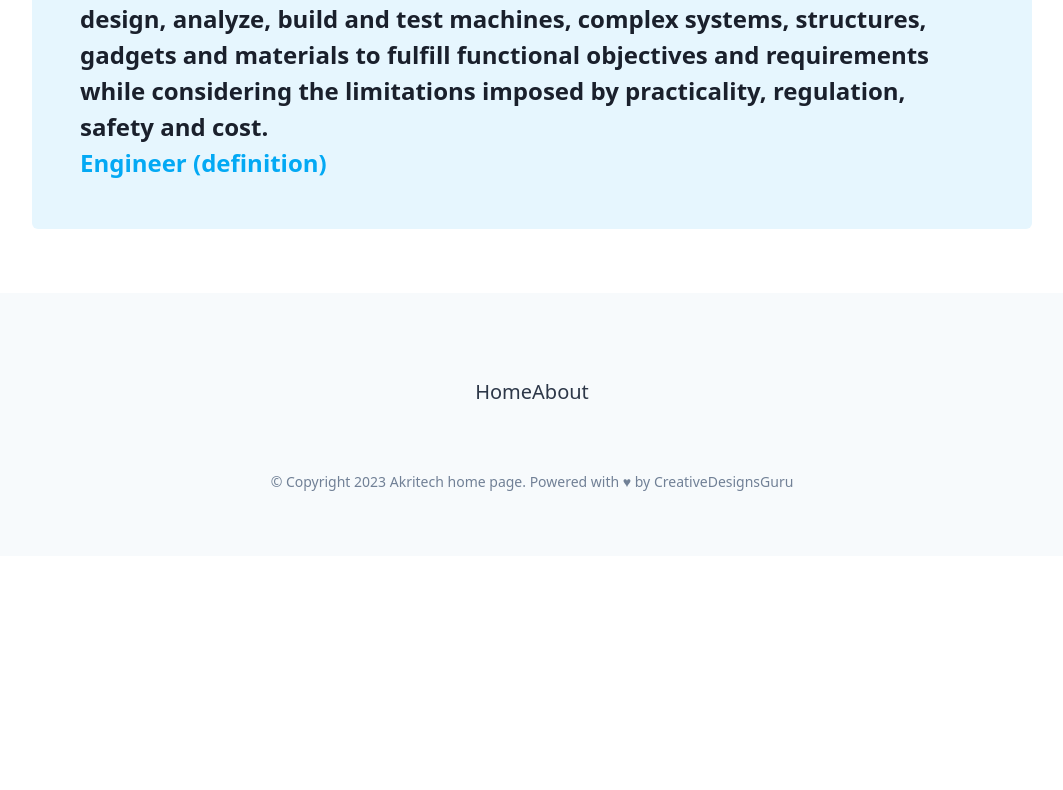
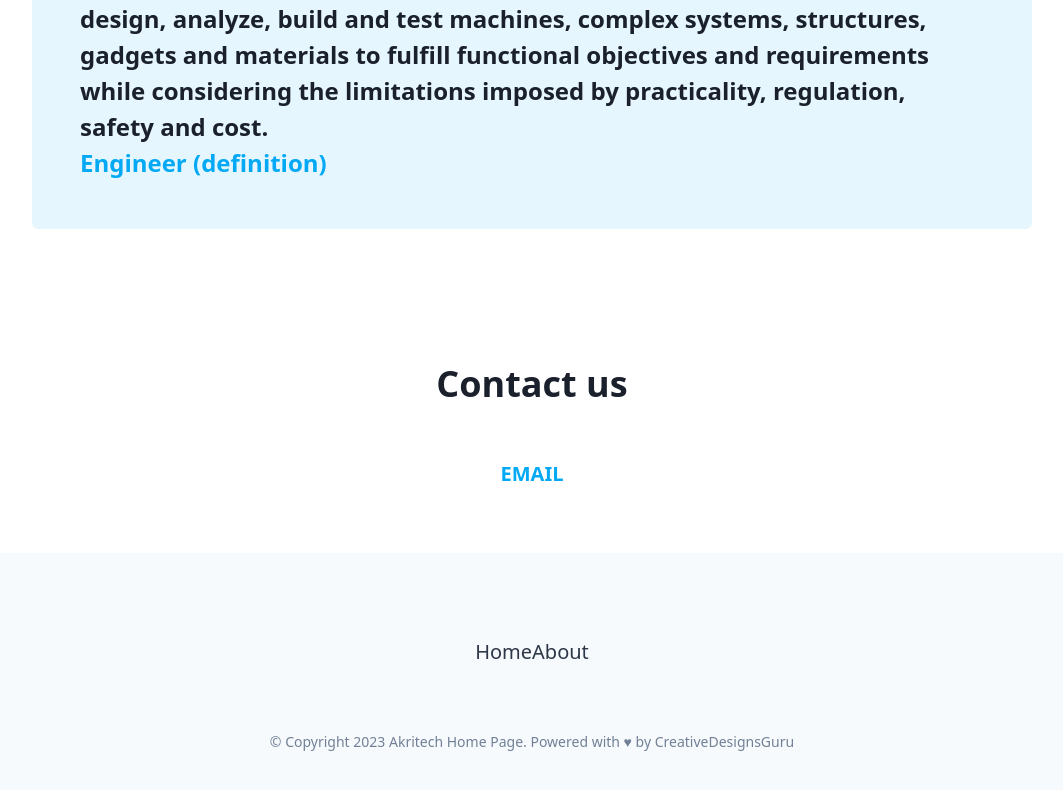
Before and after one commit to dlozina/Akritech, a Next.js app: page / in a window 1280 px wide. Shown: the part 3209-3999 px from the top of the page, without its empty margins (108-1171 px from the left). Before the commit the page ends 3765 px from the top, so only its background shows below. Built offline with nearby package versions, Linux system fonts and the light colour scheme.

Commit message:
Added contact email

```diff
--- a/src/templates/Base.tsx
+++ b/src/templates/Base.tsx
@@ -3,6 +3,7 @@ import { AppConfig } from '../utils/AppConfig';
 import { About } from './About';
 import { AboveFooter } from './AboveFooter';
 import { Banner } from './Banner';
+import { Contact } from './Contact';
 import { Footer } from './Footer';
 import { Header } from './Header';
 import { VerticalFeatures } from './VerticalFeatures';
@@ -15,6 +16,7 @@ const Base = () => (
     <VerticalFeatures />
     <AboveFooter />
     <Banner />
+    <Contact />
     <Footer />
   </div>
 );
--- /dev/null
+++ b/src/templates/Contact.tsx
@@ -0,0 +1,11 @@
+import { Section } from '../layout/Section';
+
+const Contact = () => (
+  <Section title="Contact us">
+    <div className="mt-4 text-xl md:px-20 text-center text-primary-500 font-bold">
+      <a href="mailto:dino.lozina@outlook.com">EMAIL</a>
+    </div>
+  </Section>
+);
+
+export { Contact };
--- a/src/utils/AppConfig.ts
+++ b/src/utils/AppConfig.ts
@@ -1,6 +1,6 @@
 export const AppConfig = {
   site_name: 'Akritech',
-  title: 'Akritech home page',
-  description: 'Akritech home page',
+  title: 'Akritech Home Page',
+  description: 'Akritech Home Page',
   locale: 'en',
 };
```
